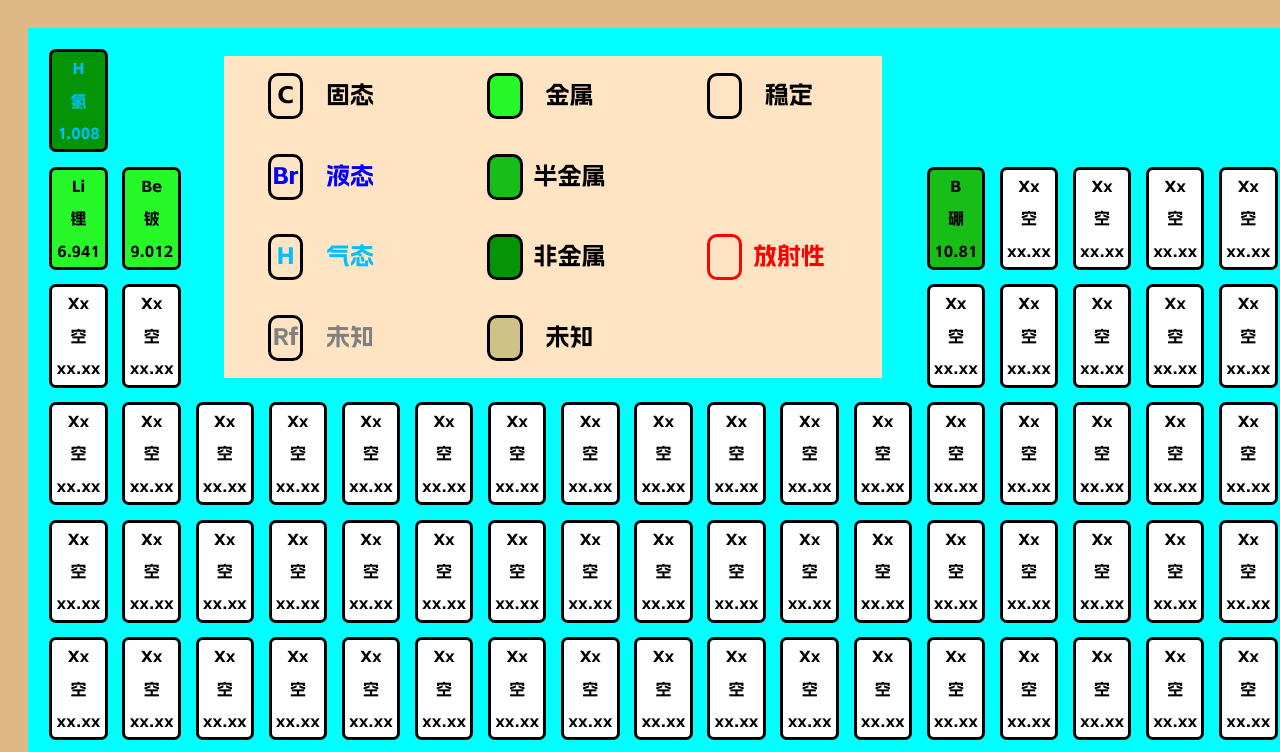
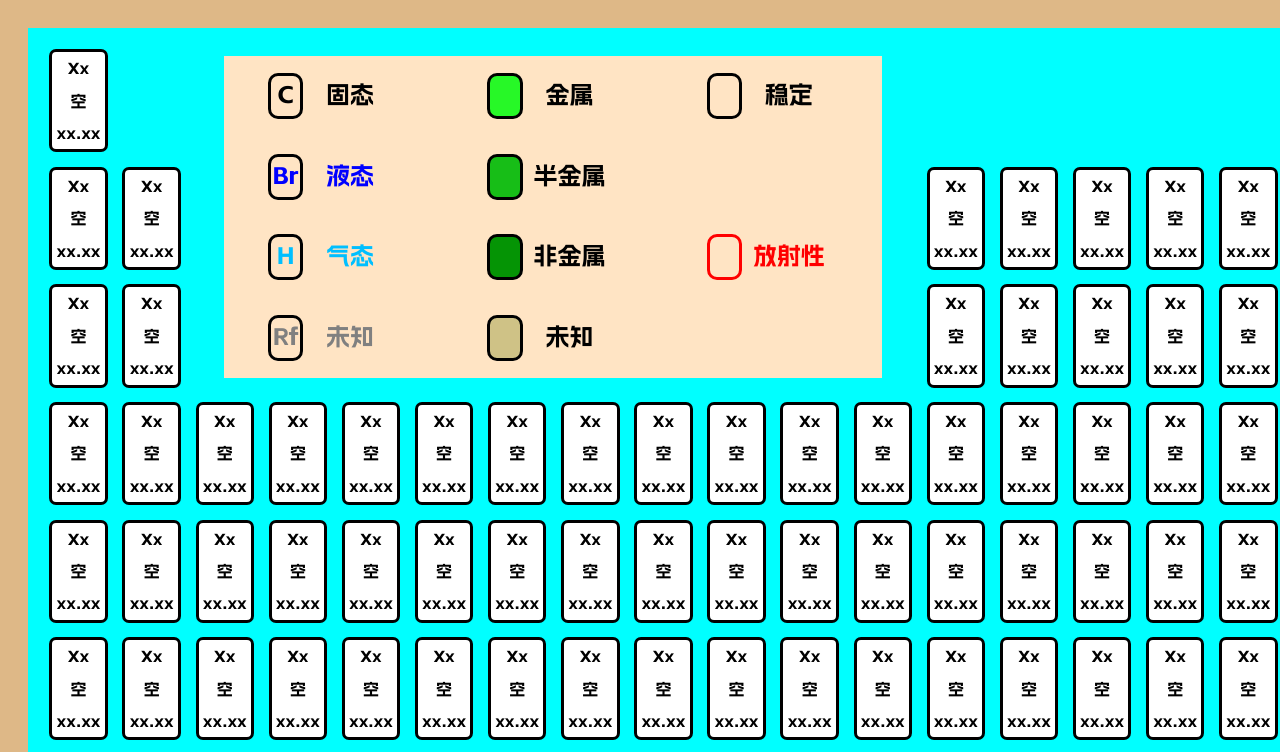
Before and after one commit to inconelx/learnweb, a plain HTML site: page index.html in a window 1280 px wide. Shown: the top 752 px of the page. Drawn offline with Linux system fonts and the light colour scheme; no server answers.

Commit message:
Update index.html

```diff
--- a/index.html
+++ b/index.html
@@ -12,40 +12,40 @@
     <header></header>
     <main>
       <div id="grds">
-          <div class="elems" id="ele_H" style="background-color:rgb(5, 148, 5)">
-            <div class="e_n" style="color:deepskyblue" id="sy_H">H</div>
-            <div class="e_cn" style="color:deepskyblue" id="zn_H">&nbsp;氢&nbsp;</div>
-            <div class="e_w" style="color:deepskyblue" id="w_H">1.008</div>
+          <div class="elems">
+            <div class="e_n">Xx</div>
+            <div class="e_cn">&nbsp;空&nbsp;</div>
+            <div class="e_w">xx.xx</div>
           </div>
 
           <p></p><p></p><p></p><p></p><p></p><p></p><p></p><p></p>
           <p></p><p></p><p></p><p></p><p></p><p></p><p></p><p></p>
 
-          <div class="elems" id="ele_He" style="background-color:rgb(5, 148, 5)">
-            <div class="e_n" style="color:deepskyblue" id="sy_He">He</div>
-            <div class="e_cn" style="color:deepskyblue" id="zn_He">&nbsp;氦&nbsp;</div>
-            <div class="e_w" style="color:deepskyblue" id="w_He">4.003</div>
+          <div class="elems">
+            <div class="e_n">Xx</div>
+            <div class="e_cn">&nbsp;空&nbsp;</div>
+            <div class="e_w">xx.xx</div>
           </div>
 
-          <div class="elems" id="ele_Li" style="background-color:rgb(39, 248, 39) ;">
-            <div class="e_n" style="color:black" id="sy_Li">Li</div>
-            <div class="e_cn" style="color:black" id="zn_Li">&nbsp;锂&nbsp;</div>
-            <div class="e_w" style="color:black" id="w_Li">6.941</div>
+          <div class="elems">
+            <div class="e_n">Xx</div>
+            <div class="e_cn">&nbsp;空&nbsp;</div>
+            <div class="e_w">xx.xx</div>
           </div>
 
-          <div class="elems" id="ele_Be" style="background-color:rgb(39, 248, 39) ;">
-            <div class="e_n" style="color:black" id="sy_Be">Be</div>
-            <div class="e_cn" style="color:black" id="zn_Be">&nbsp;铍&nbsp;</div>
-            <div class="e_w" style="color:black" id="w_Be">9.012</div>
+          <div class="elems">
+            <div class="e_n">Xx</div>
+            <div class="e_cn">&nbsp;空&nbsp;</div>
+            <div class="e_w">xx.xx</div>
           </div>
 
           <p></p><p></p><p></p><p></p><p></p>
           <p></p><p></p><p></p><p></p><p></p>
 
-          <div class="elems" id="ele_B" style="background-color:rgb(23, 190, 23) ">
-            <div class="e_n" style="color:black" id="sy_B">B</div>
-            <div class="e_cn" style="color:black" id="zn_B">&nbsp;硼&nbsp;</div>
-            <div class="e_w" style="color:black" id="w_B">10.81</div>
+          <div class="elems">
+            <div class="e_n">Xx</div>
+            <div class="e_cn">&nbsp;空&nbsp;</div>
+            <div class="e_w">xx.xx</div>
           </div>
           <div class="elems">
             <div class="e_n">Xx</div>
@@ -481,17 +481,9 @@
             <div class="e_n">Xx</div>
             <div class="e_cn">&nbsp;空&nbsp;</div>
             <div class="e_w">xx.xx</div>
-          </div><div class="elems">
-            <div class="e_n">Xx</div>
-            <div class="e_cn">&nbsp;空&nbsp;</div>
-            <div class="e_w">xx.xx</div>
           </div>
-          <p></p><p></p><p></p>
+          <p></p><p></p><p></p><p></p>
           <div class="elems">
-            <div class="e_n">Xx</div>
-            <div class="e_cn">&nbsp;空&nbsp;</div>
-            <div class="e_w">xx.xx</div>
-          </div><div class="elems">
             <div class="e_n">Xx</div>
             <div class="e_cn">&nbsp;空&nbsp;</div>
             <div class="e_w">xx.xx</div>
```
